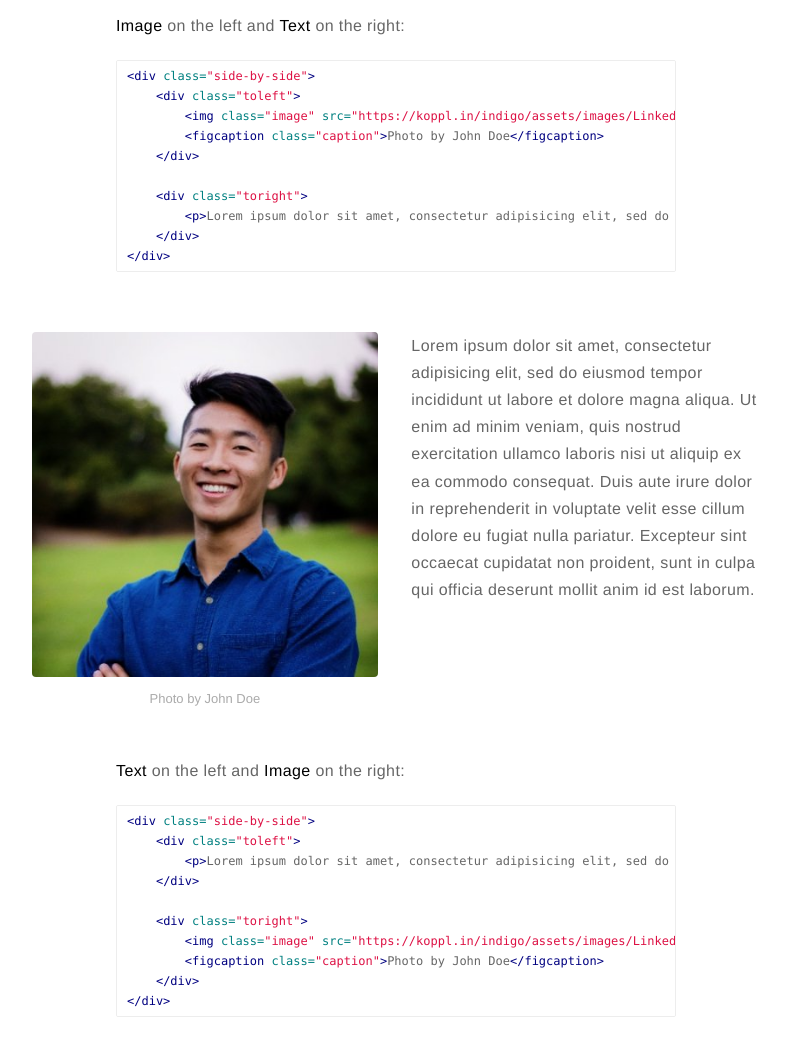
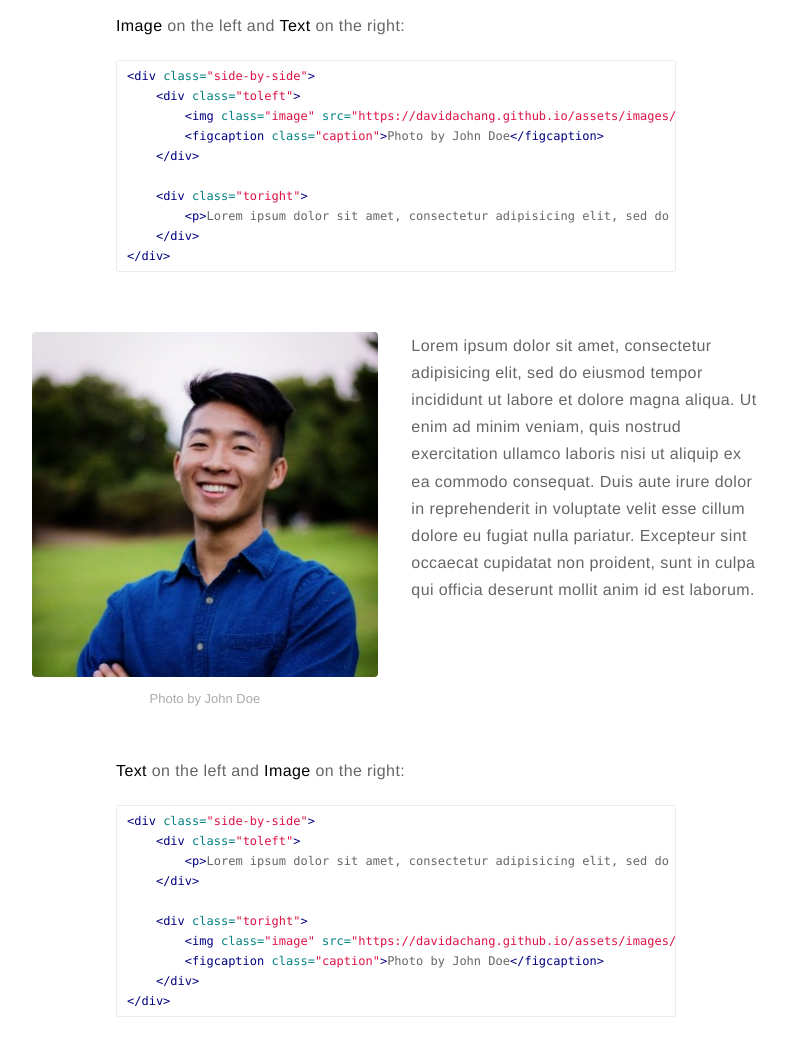
Before and after one commit to andyaustinchai/andyaustinchai.github.io, a Jekyll site: the page built from _posts/2015-02-24-markdown-extra-components.markdown, in a window 1280 px wide and 1400 px high, scrolled down 1068 px. Shown: the part 151-1188 px from the top of the window, without its empty margins (244-1032 px from the left). Built offline with Jekyll 4.4.1, drawn with Linux system fonts in a browser that asks for light colours; comment, search, counter and statistics services are not loaded; part of the change alters nothing that is shown; some of the changed text lies outside the part shown.

```diff
--- a/_config.yml
+++ b/_config.yml
@@ -14,9 +14,9 @@ picture: assets/images/LinkedIn Pic.jpg
 # and specify source (external or local).
 resume: true
 resume-external: true
-resume-url: https://google.com/?q=my+resume
+resume-url: assets/Resume.pdf
 
-url: https://koppl.in/indigo
+url: https://davidachang.github.io
 # your url: http://USERNAME.github.io
 
 permalink: /:title/
@@ -39,10 +39,10 @@ twitter: bigdchang
 # google: mygoogle
 # instagram: myinstagram
 # pinterest: mypinterest
-# linkedin: mylinkedin
+linkedin: davidalexchang
 # youtube: myyoutube
 # spotify: myspotify
-github: davidalexchang
+github: davidachang
 # lastfm: mylastfm
 # stackoverflow: 7044681/mystackoverflow
 # quora: userquora
@@ -50,7 +50,7 @@ github: davidalexchang
 medium: bigdchang
 # vimeo: myvimeo
 # lanyrd: mylanyrd
-#email: myemail@gmail.com
+email: dachang3@illinois.edu
 
 authors:
     johndoe:
@@ -76,11 +76,11 @@ width: normal
 # paginate_path: "blog/:num/"
 
 # if you don't need projects, comment the *projects* configs below
-projects: true
+# projects: true
 
 # if you don't need "about" or "blog", comment them out below
 about: true
-blog: true
+# blog: true
 
 # do you want to show the "read time" of the posts?
 read-time: true
--- a/_includes/footer.html
+++ b/_includes/footer.html
@@ -1,7 +1,7 @@
 <footer class="footer-main">
     {{ site.name }} © {{ site.time | date: '%Y' }} <a class="link" href="{{ site.url }}/feed.xml" target="_blank"><svg class="icon icon-rss"><use xlink:href="#icon-rss"></use></svg></a>
 
-    <p class="extra">
+    <!-- <p class="extra">
         <a class="link" href="https://github.com/sergiokopplin/indigo">Indigo theme</a> by <a class="link" href="https://github.com/sergiokopplin/indigo">Kopplin</a>
-    </p>
+    </p> -->
 </footer>
```
Also changed, not shown: 1 other file.
